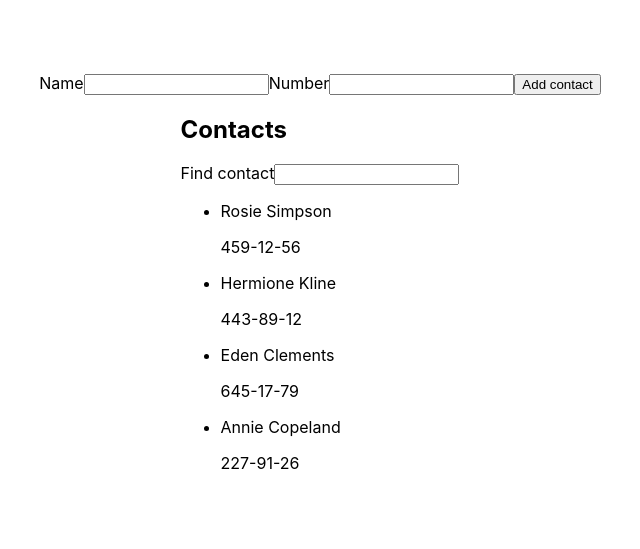
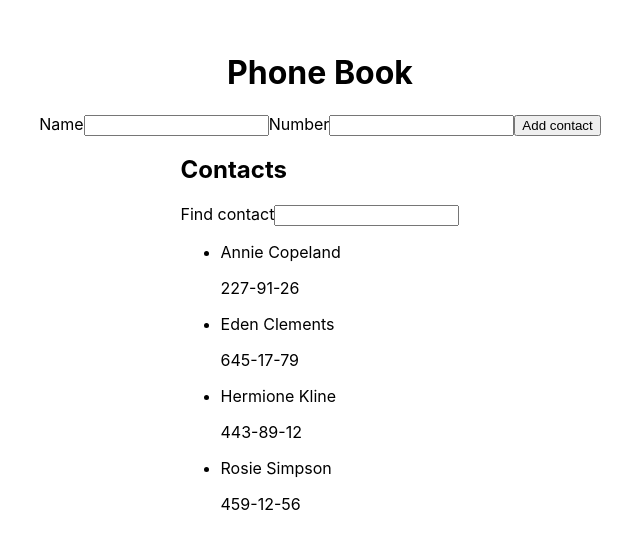
Before and after one commit to mpaukov/goit-react-hw-02-phonebook, a React (Create React App) app: page / in a window 1280 px wide. Shown: the part 119-668 px from the top of the page, without its empty margins (320-960 px from the left). Built offline with nearby package versions, Linux system fonts and the light colour scheme.

Commit message:
some changes

```diff
--- a/src/components/App.jsx
+++ b/src/components/App.jsx
@@ -1,5 +1,7 @@
 import { Component } from 'react';
 import { nanoid } from 'nanoid';
+
+import ContactForm from './ContactForm';
 
 class App extends Component {
   state = {
@@ -10,13 +12,6 @@ class App extends Component {
       { id: 'id-4', name: 'Annie Copeland', number: '227-91-26' },
     ],
     filter: '',
-    name: '',
-    number: '',
-  };
-
-  handleInputChange = e => {
-    const { name, value } = e.currentTarget;
-    this.setState({ [name]: value });
   };
 
   handleFilterChange = e => {
@@ -25,26 +20,23 @@ class App extends Component {
   };
 
   filteredContacts(value) {
-    return this.state.contacts.filter(contact => {
-      const filterNormalize = value.toLowerCase();
-      return contact.name.toLowerCase().includes(filterNormalize);
-    });
+    return this.state.contacts
+      .filter(contact => {
+        const filterNormalize = value.toLowerCase();
+        return contact.name.toLowerCase().includes(filterNormalize);
+      })
+      .sort((a, b) => a.name.localeCompare(b.name));
   }
 
-  handleSubmit = e => {
-    e.preventDefault();
-    const { name, number } = e.target.elements;
-
-    this.setState(prevState => {
-      const newContact = {
-        id: nanoid(),
-        name: name.value,
-        number: number.value,
-      };
-      const listOfContacts = [...prevState.contacts];
-      listOfContacts.push(newContact);
-      return { contacts: listOfContacts, name: '', number: '' };
-    });
+  formSubmit = ({ name, number }) => {
+    const newContact = {
+      id: nanoid(),
+      name,
+      number,
+    };
+    this.setState(prevState => ({
+      contacts: [newContact, ...prevState.contacts],
+    }));
   };
 
   render() {
@@ -58,33 +50,8 @@ class App extends Component {
           flexDirection: 'column',
         }}
       >
-        <form action="submit" onSubmit={this.handleSubmit}>
-          <label>
-            Name
-            <input
-              type="text"
-              name="name"
-              pattern="^[a-zA-Zа-яА-Я]+(([' -][a-zA-Zа-яА-Я ])?[a-zA-Zа-яА-Я]*)*$"
-              title="Name may contain only letters, apostrophe, dash and spaces. For example Adrian, Jacob Mercer, Charles de Batz de Castelmore d'Artagnan"
-              required
-              value={this.state.name}
-              onChange={this.handleInputChange}
-            />
-          </label>
-          <label>
-            Number
-            <input
-              type="tel"
-              name="number"
-              pattern="\+?\d{1,4}?[-.\s]?\(?\d{1,3}?\)?[-.\s]?\d{1,4}[-.\s]?\d{1,4}[-.\s]?\d{1,9}"
-              title="Phone number must be digits and can contain spaces, dashes, parentheses and can start with +"
-              required
-              value={this.state.number}
-              onChange={this.handleInputChange}
-            />
-          </label>
-          <button type="submit">Add contact</button>
-        </form>
+        <h1>Phone Book</h1>
+        <ContactForm onSubmit={this.formSubmit} />
         <div>
           <h2>Contacts</h2>
           <label>
--- /dev/null
+++ b/src/components/ContactForm/ContactForm.js
@@ -0,0 +1,58 @@
+import React, { Component } from 'react';
+
+class ContactForm extends Component {
+  state = {
+    name: '',
+    number: '',
+  };
+
+  handleInputChange = e => {
+    const { name, value } = e.currentTarget;
+    this.setState({ [name]: value });
+  };
+
+  handleSubmit = e => {
+    e.preventDefault();
+    const { name, number } = e.target.elements;
+    const newContact = {
+      name: name.value,
+      number: number.value,
+    };
+    this.props.onSubmit(newContact);
+    this.setState({ name: '', number: '' });
+  };
+
+  render() {
+    return (
+      <form action="submit" onSubmit={this.handleSubmit}>
+        <label>
+          Name
+          <input
+            type="text"
+            name="name"
+            pattern="^[a-zA-Zа-яА-Я]+(([' -][a-zA-Zа-яА-Я ])?[a-zA-Zа-яА-Я]*)*$"
+            title="Name may contain only letters, apostrophe, dash and spaces. For example Adrian, Jacob Mercer, Charles de Batz de Castelmore d'Artagnan"
+            required
+            value={this.state.name}
+            onChange={this.handleInputChange}
+          />
+        </label>
+        <label>
+          Number
+          <input
+            type="tel"
+            name="number"
+            pattern="\+?\d{1,4}?[-.\s]?\(?\d{1,3}?\)?[-.\s]?\d{1,4}[-.\s]?\d{1,4}[-.\s]?\d{1,9}"
+            title="Phone number must be digits and can contain spaces, dashes, parentheses and can start with +"
+            required
+            value={this.state.number}
+            onChange={this.handleInputChange}
+          />
+        </label>
+        <button type="submit">Add contact</button>
+      </form>
+    );
+  }
+}
+
+export default ContactForm;
--- /dev/null
+++ b/src/components/ContactForm/index.js
@@ -0,0 +1 @@
+export { default } from './ContactForm';
```
